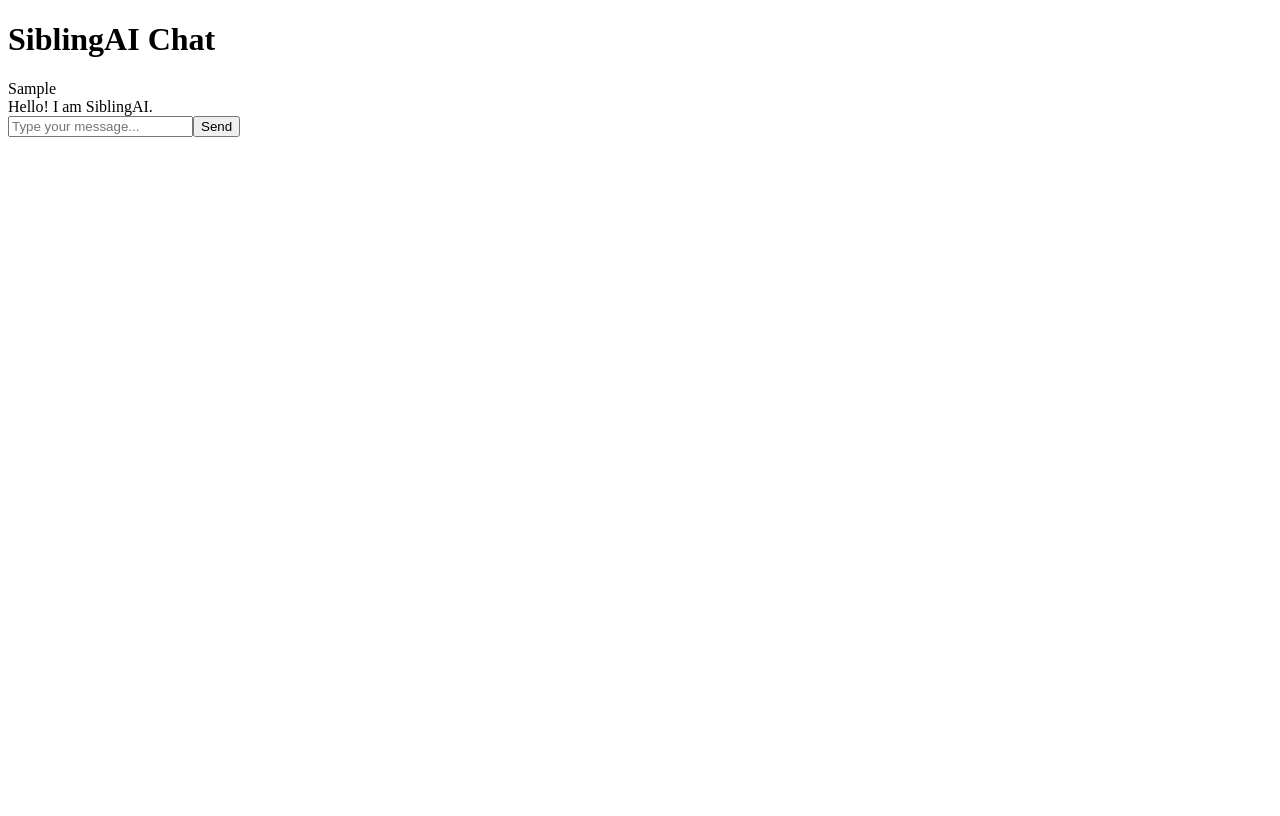
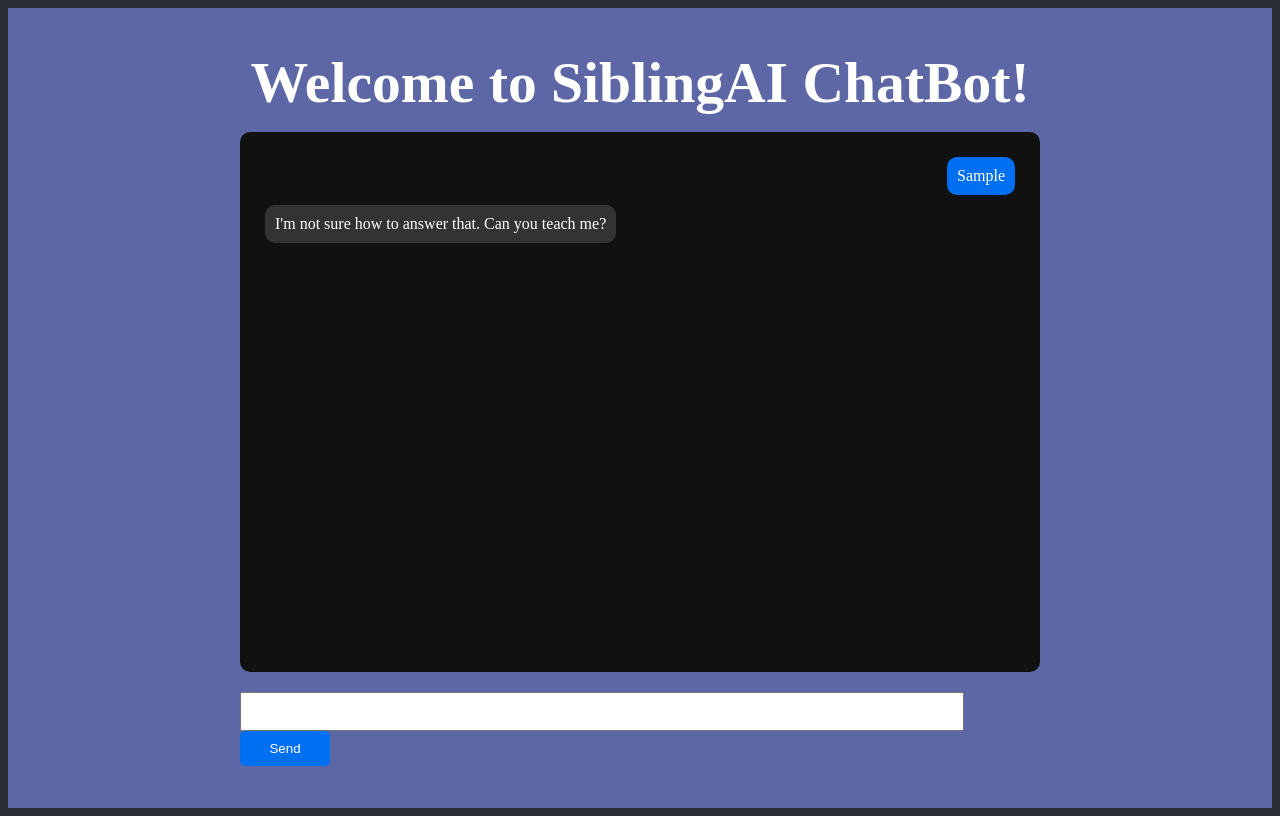
Before and after one commit to Savant-sys/siblingAI, a Next.js app in the folder siblingai/: page / in a window 1280 px wide. Both pictures are taken after typing "Sample" into the empty fields and a click on the button "Send". Built offline with nearby package versions, Linux system fonts and the light colour scheme.

Commit message:
web done and write brain.json is good except reading

```diff
--- /dev/null
+++ b/siblingai/data/brain.json
@@ -0,0 +1,8 @@
+{
+  "questions": [
+    {
+      "question": "hi",
+      "answer": "hi"
+    }
+  ]
+}
--- a/siblingai/package.json
+++ b/siblingai/package.json
@@ -8,7 +8,8 @@
   "dependencies": {
     "next": "latest",
     "react": "18.2.0",
-    "react-dom": "18.2.0"
+    "react-dom": "18.2.0",
+    "string-similarity": "^4.0.4"
   },
   "engines": {
     "node": ">=18"
--- /dev/null
+++ b/siblingai/pages/api/chat.js
@@ -0,0 +1,55 @@
+// pages/api/chat.js
+import fs from 'fs';
+import path from 'path';
+import findBestMatch from '../../utils/findBestMatch';
+
+export default function handler(req, res) {
+    const filePath = path.join(process.cwd(), 'data', 'brain.json');
+    let brain;
+
+    // Read brain.json file at the beginning
+    if (fs.existsSync(filePath)) {
+        const jsonData = fs.readFileSync(filePath, 'utf8');
+        brain = JSON.parse(jsonData);
+    } else {
+        // Initialize with a default structure if file does not exist
+        brain = { questions: [] };
+    }
+
+    if (req.method === 'POST') {
+        const userMessage = req.body.message;
+
+        // Ensure userMessage is a string
+        if (typeof userMessage !== 'string') {
+            res.status(400).json({ error: "Invalid user message" });
+            return;
+        }
+
+        const userMessageLower = userMessage.toLowerCase();
+
+        // Extract questions and answers separately
+        const questionsArray = brain.questions.map(brainItem => brainItem.question.toLowerCase());
+        const answersArray = brain.questions.map(brainItem => brainItem.answer);
+
+        const bestMatchQuestion = findBestMatch(userMessageLower, questionsArray);
+
+        // Debugging logs
+        console.log("User message (lowercase):", userMessageLower);
+        console.log("Best match question:", bestMatchQuestion);
+        console.log("All questions in brain:", questionsArray);
+
+        // Retrieve the answer for the best match
+        const bestMatchIndex = questionsArray.indexOf(bestMatchQuestion.target);
+        const response = bestMatchIndex !== -1 ? answersArray[bestMatchIndex] : null;
+        console.log("Response found:", response);
+
+        if (response) {
+            res.status(200).json({ answer: response });
+        } else {
+            res.status(200).json({ answer: "I'm not sure how to answer that. Can you teach me?", learn: true });
+        }
+    } else {
+        res.setHeader('Allow', ['POST']);
+        res.status(405).end(`Method ${req.method} Not Allowed`);
+    }
+}
--- /dev/null
+++ b/siblingai/pages/api/chat/learn.js
@@ -0,0 +1,25 @@
+// pages/api/chat/learn.js
+import fs from 'fs';
+import path from 'path';
+
+export default function handler(req, res) {
+  if (req.method === 'POST') {
+    const { question, answer } = req.body;
+    const filePath = path.join(process.cwd(), 'data', 'brain.json');
+    const jsonData = fs.readFileSync(filePath, 'utf8');
+    const brain = JSON.parse(jsonData);
+
+    const existingQuestionIndex = brain.questions.findIndex(q => q.question === question);
+    if (existingQuestionIndex !== -1) {
+      brain.questions[existingQuestionIndex].answer = answer;
+    } else {
+      brain.questions.push({ question, answer });
+    }
+
+    fs.writeFileSync(filePath, JSON.stringify(brain, null, 2));
+    res.status(200).json({ message: 'Learning successful' });
+  } else {
+    res.setHeader('Allow', ['POST']);
+    res.status(405).end(`Method ${req.method} Not Allowed`);
+  }
+}
--- a/siblingai/pages/index.js
+++ b/siblingai/pages/index.js
@@ -1,54 +1,101 @@
+import Head from 'next/head';
 import { useState } from 'react';
+import styles from '../styles/Home.module.css';
 
 export default function Home() {
     const [messages, setMessages] = useState([]);
     const [input, setInput] = useState('');
+    const [learningMode, setLearningMode] = useState(false);
+    const [questionToLearn, setQuestionToLearn] = useState('');
 
-  const sendMessage = (e) => {
+    const sendMessage = async (e) => {
         e.preventDefault();
         if (input.trim() === '') return;
-    // Here you would integrate the logic to send the message to SiblingAI
-    setMessages([...messages, { text: input, sender: 'user' }]);
+
+        const userMessage = input;
+        setMessages(messages => [...messages, { text: userMessage, sender: 'user' }]);
         setInput('');
-    // Simulate a response from SiblingAI
-    setTimeout(() => {
-      setMessages((msgs) => [...msgs, { text: 'Hello! I am SiblingAI.', sender: 'bot' }]);
-    }, 1000);
+
+        if (learningMode) {
+            await fetch('/api/chat/learn', {
+                method: 'POST',
+                headers: {
+                    'Content-Type': 'application/json',
+                },
+                body: JSON.stringify({ question: questionToLearn, answer: userMessage }),
+            });
+            setMessages(msgs => [...msgs, { text: "Thanks for teaching me!", sender: 'bot' }]);
+            setLearningMode(false);
+            setQuestionToLearn('');
+        } else {
+            try {
+                const response = await fetch('/api/chat', {
+                    method: 'POST',
+                    headers: {
+                        'Content-Type': 'application/json',
+                    },
+                    body: JSON.stringify({ message: userMessage }),
+                });
+
+                if (response.ok) {
+                    const data = await response.json();
+                    setMessages(msgs => [...msgs, { text: data.answer, sender: 'bot' }]);
+
+                    if (data.learn) {
+                        setLearningMode(true);
+                        setQuestionToLearn(userMessage);
+                    }
+                }
+            } catch (error) {
+                console.error('Failed to send message:', error);
+            }
+        }
     };
 
     return (
-    <div className="min-h-screen bg-gradient-to-br from-gray-800 to-gray-900 flex justify-center items-center p-4">
-      <div className="bg-gray-800 shadow-xl rounded-lg overflow-hidden w-full max-w-md">
-        <div className="p-4 border-b border-gray-700 text-center">
-          <h1 className="text-lg font-bold text-white">SiblingAI Chat</h1>
-        </div>
-        <div className="p-4 h-96 overflow-y-auto">
+        <div className={styles.container} style={{ backgroundColor: '#5E67A5' }}>
+            <Head>
+                <title>SiblingAI ChatBot</title>
+                <link rel="icon" href="/favicon.ico" />
+            </Head>
+
+            <main className={styles.main} style={{ maxWidth: '800px', width: '100%' }}>
+                <h1 className={styles.title} style={{ color: '#fff' }}>
+                    Welcome to SiblingAI ChatBot!
+                </h1>
+
+                <div className="chat-container" style={{ backgroundColor: '#111', padding: '20px', borderRadius: '10px', width: '95%', height: '500px', overflowY: 'auto', maxWidth: '1000px' }}>
                     {messages.map((message, index) => (
-            <div key={index} className={`flex ${message.sender === 'user' ? 'justify-end' : 'justify-start'}`}>
-              <div className={`rounded px-4 py-2 my-2 ${message.sender === 'user' ? 'bg-blue-600 text-white' : 'bg-gray-700 text-gray-300'}`}>
+                        <div key={index} style={{ textAlign: message.sender === 'user' ? 'right' : 'left' }}>
+                            <p style={{ backgroundColor: message.sender === 'user' ? '#0070f3' : '#333', color: 'white', display: 'inline-block', padding: '10px', borderRadius: '10px', margin: '5px' }}>
                                 {message.text}
-              </div>
+                            </p>
                         </div>
                     ))}
                 </div>
-        <div className="p-4 border-t border-gray-700">
-          <form onSubmit={sendMessage} className="flex">
+
+                <form onSubmit={sendMessage} style={{ marginTop: '20px' }}>
                     <input
                         type="text"
                         value={input}
                         onChange={(e) => setInput(e.target.value)}
-              className="flex-1 rounded-l-lg p-2 border-t mr-0 border-b border-l text-gray-300 border-gray-700 bg-gray-800"
-              placeholder="Type your message..."
+                        style={{ padding: '10px', width: 'calc(100% - 100px)', marginRight: '10px' }}
                     />
                     <button
                         type="submit"
-              className="px-4 rounded-r-lg bg-blue-600 text-white font-bold p-2 uppercase border-blue-600 border-t border-b border-r"
+                        style={{ padding: '10px', width: '90px', backgroundColor: '#0070f3', color: 'white', border: 'none', borderRadius: '5px' }}
                     >
                         Send
                     </button>
                 </form>
-        </div>
-      </div>
+            </main>
+
+            <style jsx global>{`
+                body {
+                    background-color: #282c34;
+                    color: #fff;
+                }
+            `}</style>
         </div>
     );
 }
--- /dev/null
+++ b/siblingai/utils/findBestMatch.js
@@ -0,0 +1,9 @@
+// utils/findBestMatch.js
+import stringSimilarity from 'string-similarity';
+
+function findBestMatch(input, possibilities) {
+  const matches = stringSimilarity.findBestMatch(input, possibilities);
+  return matches.bestMatch.target;
+}
+
+export default findBestMatch;
```
Also changed, not shown: 2 other files (tests, documents, lock files or other folders). Lines whose indentation alone changed are shown as unchanged.
